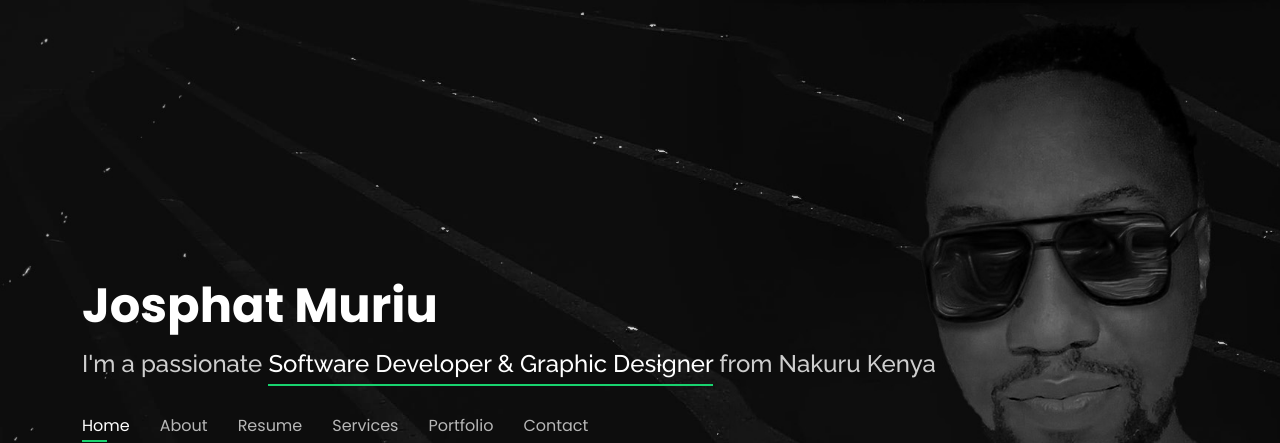
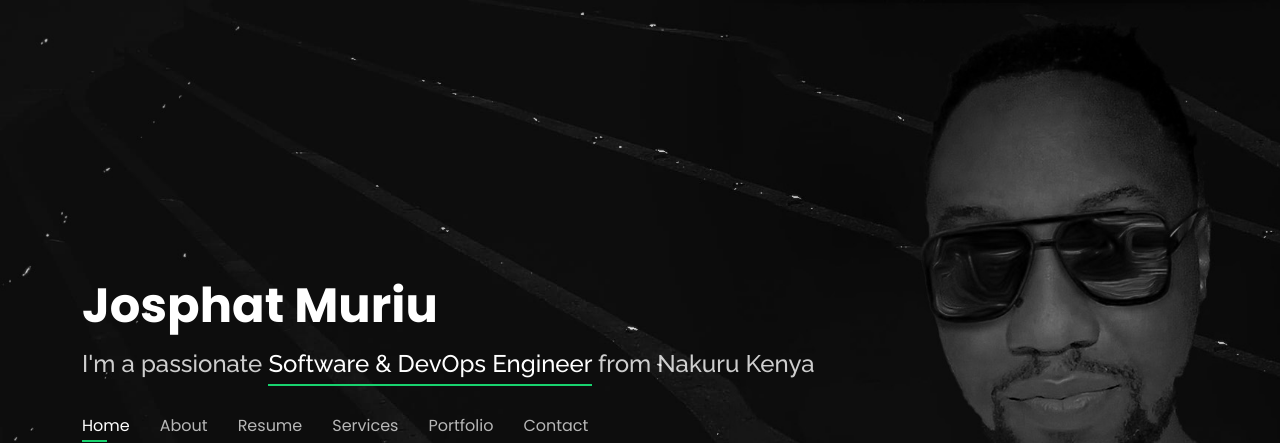
Before and after one commit to jaykido/18-12-23_portfolio, a plain HTML site: page index.html in a window 1280 px wide. Shown: the top 443 px of the page. Drawn offline with nearby package versions, Linux system fonts and the light colour scheme; files whose address does not match are found by name.

Commit message:
front page updates

```diff
--- a/index.html
+++ b/index.html
@@ -40,7 +40,7 @@
       <h1><a href="index.html">Josphat Muriu</a></h1>
       <!-- Uncomment below if you prefer to use an image logo -->
       <!-- <a href="index.html" class="mr-auto"><img src="assets/img/logo.png" alt="" class="img-fluid"></a> -->
-      <h2>I'm a passionate <span>Software Developer &amp; Graphic Designer</span> from Nakuru Kenya</h2>
+      <h2>I'm a passionate <span>Software &amp; DevOps Engineer</span> from Nakuru Kenya</h2>
 
       <nav id="navbar" class="navbar">
         <ul>
```
